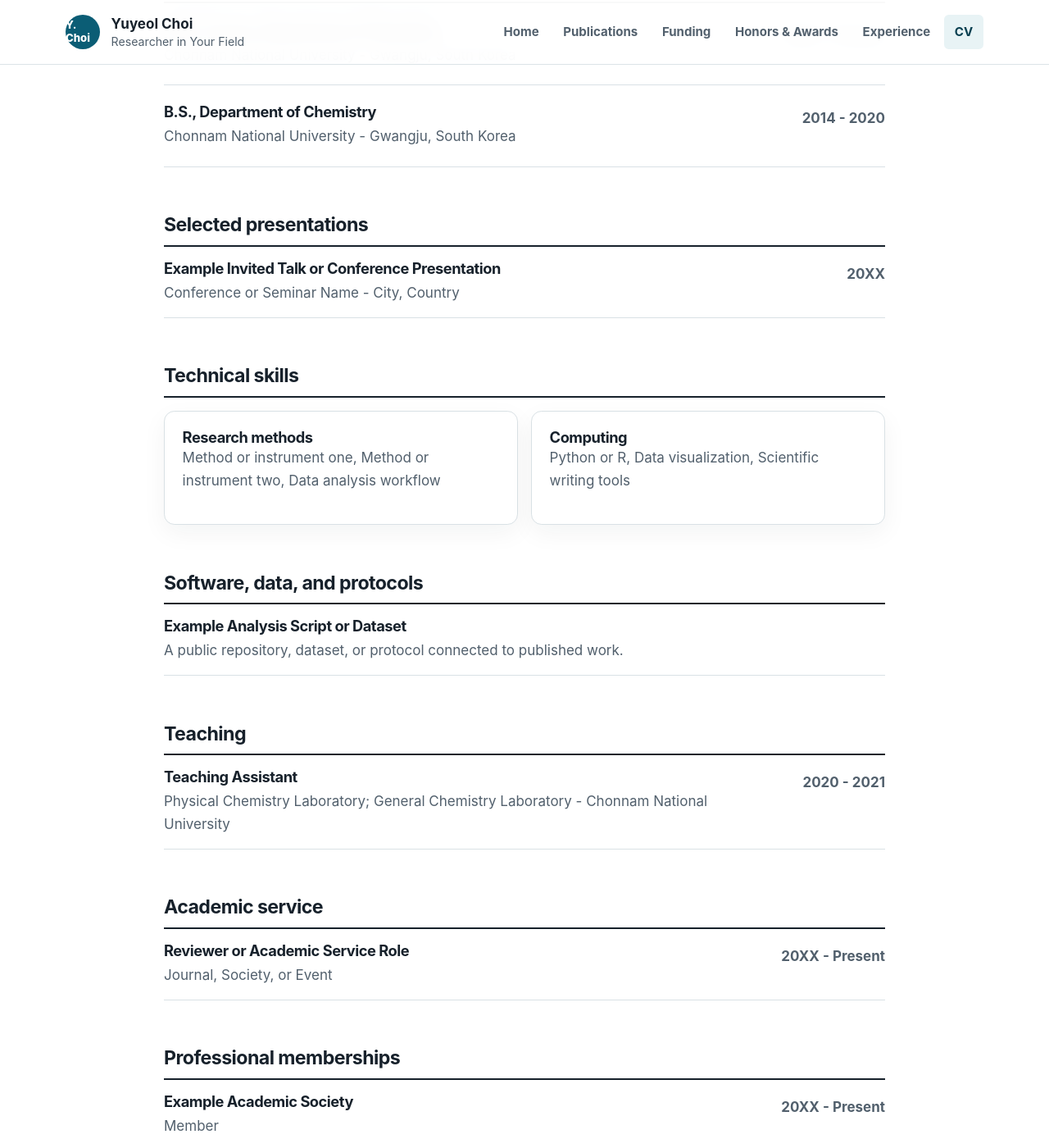
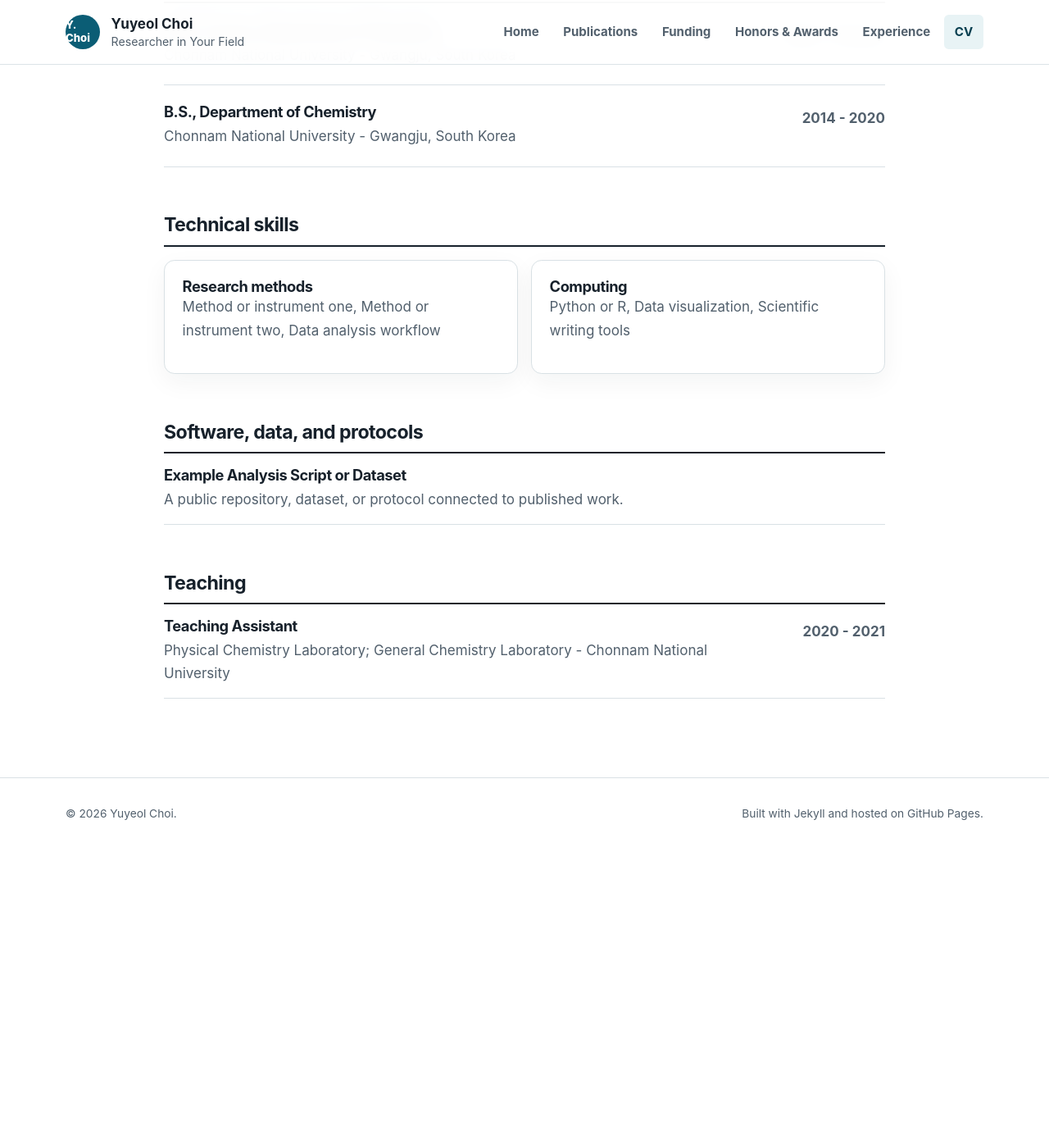
Before and after one commit to yuyeolchoi/yuyeolchoi.github.io, a Jekyll site: the page built from cv.html, in a window 1280 px wide and 1400 px high, scrolled down 3961 px. Shown: the whole window at 82% size. Built offline with Jekyll 4.4.1, drawn with Linux system fonts in a browser that asks for light colours; after the commit the page ends 4997 px from its top, so only the background shows below that.

Commit message:
Hide unused presentation service and membership sections

```diff
--- a/_data/cv.yml
+++ b/_data/cv.yml
@@ -46,11 +46,7 @@ funding:
 
 awards: []
 
-presentations:
-  - title: "Example Invited Talk or Conference Presentation"
-    event: "Conference or Seminar Name"
-    location: "City, Country"
-    year: "20XX"
+presentations: []
 
 teaching:
   - role: "Teaching Assistant"
@@ -58,10 +54,7 @@ teaching:
     institution: "Chonnam National University"
     period: "2020 - 2021"
 
-service:
-  - role: "Reviewer or Academic Service Role"
-    organization: "Journal, Society, or Event"
-    period: "20XX - Present"
+service: []
 
 skills:
   - category: "Research methods"
@@ -80,7 +73,4 @@ software:
     description: "A public repository, dataset, or protocol connected to published work."
     url: ""
 
-memberships:
-  - organization: "Example Academic Society"
-    role: "Member"
-    period: "20XX - Present"
+memberships: []
--- a/cv.html
+++ b/cv.html
@@ -72,12 +72,14 @@ body_class: cv-page
     {% endfor %}
   </section>
 
+  {% if site.data.cv.presentations.size > 0 %}
     <section class="cv-section">
       <h2>Selected presentations</h2>
       {% for item in site.data.cv.presentations %}
         <article class="cv-item compact"><div><h3>{{ item.title }}</h3><p>{{ item.event }}{% if item.location != "" %} - {{ item.location }}{% endif %}</p></div><p class="cv-period">{{ item.year }}</p></article>
       {% endfor %}
     </section>
+  {% endif %}
 
   <section class="cv-section">
     <h2>Technical skills</h2>
@@ -105,17 +107,21 @@ body_class: cv-page
     {% endfor %}
   </section>
 
+  {% if site.data.cv.service.size > 0 %}
     <section class="cv-section">
       <h2>Academic service</h2>
       {% for item in site.data.cv.service %}
         <article class="cv-item compact"><div><h3>{{ item.role }}</h3><p>{{ item.organization }}</p></div><p class="cv-period">{{ item.period }}</p></article>
       {% endfor %}
     </section>
+  {% endif %}
 
+  {% if site.data.cv.memberships.size > 0 %}
     <section class="cv-section">
       <h2>Professional memberships</h2>
       {% for item in site.data.cv.memberships %}
         <article class="cv-item compact"><div><h3>{{ item.organization }}</h3><p>{{ item.role }}</p></div><p class="cv-period">{{ item.period }}</p></article>
       {% endfor %}
     </section>
+  {% endif %}
 </div>
--- a/experience.html
+++ b/experience.html
@@ -8,7 +8,7 @@ description: "Research experience, education, teaching, and academic service."
   <div class="container narrow">
     <p class="eyebrow">Academic background</p>
     <h1>Experience</h1>
-    <p>Research appointments, education, teaching, mentoring, and service activities suitable for a public academic profile.</p>
+    <p>Research appointments, education, and teaching activities suitable for a public academic profile.</p>
   </div>
 </section>
 
@@ -43,7 +43,7 @@ description: "Research experience, education, teaching, and academic service."
     </section>
 
     <section class="experience-block">
-      <h2>Teaching and service</h2>
+      <h2>Teaching</h2>
       <div class="detail-list">
         {% for item in site.data.cv.teaching %}
           <article class="detail-card">
@@ -52,6 +52,7 @@ description: "Research experience, education, teaching, and academic service."
             <p class="meta-line">{{ item.course }} - {{ item.institution }}</p>
           </article>
         {% endfor %}
+        {% if site.data.cv.service.size > 0 %}
           {% for item in site.data.cv.service %}
             <article class="detail-card">
               <p class="eyebrow">{{ item.period }}</p>
@@ -59,6 +60,7 @@ description: "Research experience, education, teaching, and academic service."
               <p class="meta-line">{{ item.organization }}</p>
             </article>
           {% endfor %}
+        {% endif %}
       </div>
     </section>
   </div>
```
Lines whose indentation alone changed are shown as unchanged.
